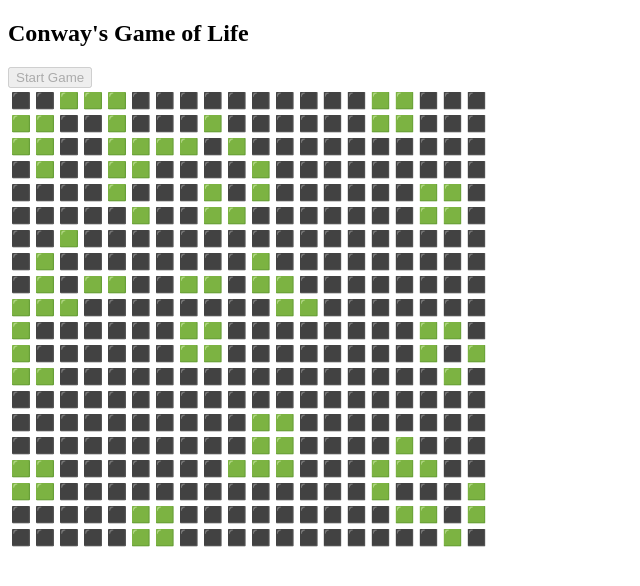
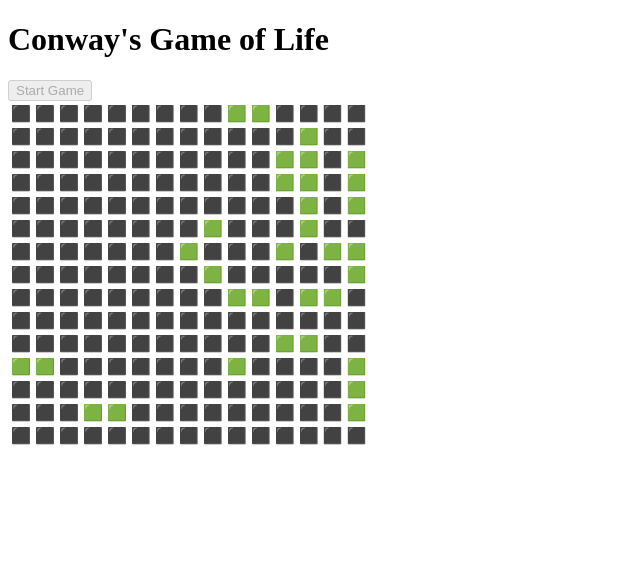
Before and after one commit to QuantGeekDev/202309-w5chwe-alex-andru, a website with bundled scripts: page public/index.html in a window 1280 px wide. Both pictures are taken after a click on the button "Start Game". Shown: the whole page, without its empty margins (0-640 px from the left). Built offline with nearby package versions, Linux system fonts and the light colour scheme; a web font is replaced by a local one.

Commit message:
Add main header

```diff
--- a/public/app/Renderer/Renderer.js
+++ b/public/app/Renderer/Renderer.js
@@ -30,7 +30,7 @@ class Renderer {
   }
 
   clearWebTable() {
-    const gameTableBody = document.querySelector(".game-table");
+    const gameTableBody = document.querySelector(".viewFrame");
     if (gameTableBody) {
       gameTableBody.innerHTML = "";
     }
@@ -38,7 +38,7 @@ class Renderer {
 
   displayWebTable(data) {
     this.generateTable(data);
-    const gameTable = document.querySelector(".game-table");
+    const gameTable = document.querySelector(".viewFrame");
     const webTableBody = document.createElement("tbody");
 
     this.renderTable.forEach((row) => {
--- a/public/index.html
+++ b/public/index.html
@@ -16,13 +16,18 @@
 </head>
 
 <body>
-  <section class="game">
-    <h1 class="game__heading"> Conway's Game of Life</h1>
-    <button class="button game__button">Start Game</button>
-    <table class="game-table">
-
-    </table>
-  </section>
+  <heading class="main">
+    <h1 class="main__heading">Conway's Game of Life</h1>
+  </heading>
+  <main>
+    <section class="game">
+      <button class="button game__button">Start Game</button>
+      <div class="card">
+        <table class="viewFrame">
+        </table>
+      </div>
+    </section>
+  </main>
 </body>
 
 </html>
--- a/public/index.js
+++ b/public/index.js
@@ -1,7 +1,7 @@
 import Table from "./app/Table/Table.js";
 import Game from "./app/Game/Game.js";
 
-const table = new Table(20, 20);
+const table = new Table(15, 15);
 
 const game = new Game(table);
 
--- /dev/null
+++ b/src/sass/components/main.scss
@@ -0,0 +1,9 @@
+@use "../variables/fonts";
+@use "../variables/colors";
+
+.main {
+  &__heading {
+    font-family: fonts.$title-font;
+    text-align: center;
+  }
+}
--- a/src/sass/styles.scss
+++ b/src/sass/styles.scss
@@ -1,3 +1,4 @@
 @use "core/resets";
 @use "core/globals";
 @use "components/button.scss";
+@use "components/main.scss";
```
